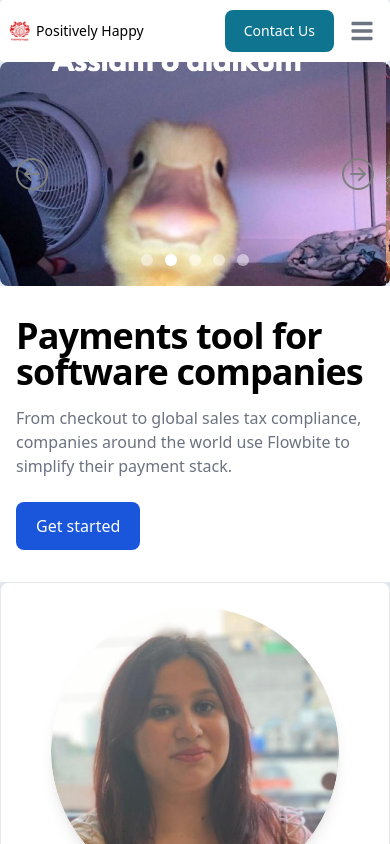
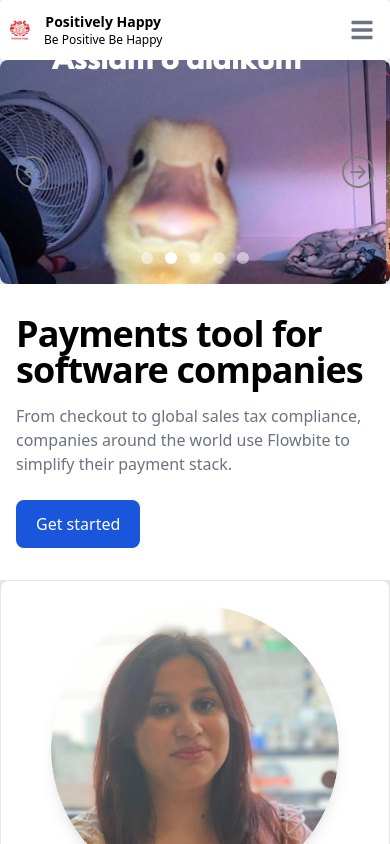
Before and after one commit to Mobeen68/Mobeen68.github.io, a React (Create React App) app: page / in a window 390 px wide. Shown: the top 844 px of the page. Built offline with nearby package versions, Linux system fonts and the light colour scheme.

Commit message:
header ui changed

```diff
--- a/src/components/ui/Navbar/Navbar.jsx
+++ /dev/null
@@ -1,51 +0,0 @@
-import { Fragment } from "react";
-import { Popover, Transition } from "@headlessui/react";
-import {
-  ArrowPathIcon,
-  Bars3Icon,
-  // BookmarkSquareIcon,
-  // CalendarIcon,
-  // ChartBarIcon,
-  // CursorArrowRaysIcon,
-  // LifebuoyIcon,
-  // PhoneIcon,
-  // PlayIcon,
-  // ShieldCheckIcon,
-  // Squares2X2Icon,
-  XMarkIcon,
-} from "@heroicons/react/24/outline";
-// import { ChevronDownIcon } from "@heroicons/react/20/solid";
-import { config } from "../../../config";
-import { Button, Navbar } from "flowbite-react";
-
-function classNames(...classes) {
-  return classes.filter(Boolean).join(" ");
-}
-
-export default function Example() {
-  return (
-    <Navbar fluid={false} rounded={true}>
-      <Navbar.Brand href="https://flowbite.com/">
-        <img
-          src="/img/logo.jpeg"
-          className="mr-1 h-6 sm:h-9"
-          alt="Flowbite Logo"
-        />
-        <span className="self-center whitespace-nowrap text-sm font-medium lg:text-xl dark:text-white">
-          Positively Happy
-        </span>
-      </Navbar.Brand>
-      <div className="flex md:order-2">
-        <div className="mx-2 lg:mx-0">
-          <Button>Contact Us</Button>
-        </div>
-        <Navbar.Toggle />
-      </div>
-      <Navbar.Collapse>
-        {config.NAV_LINKS?.map(({ name, link }) => (
-          <Navbar.Link href={link}>{name}</Navbar.Link>
-        ))}
-      </Navbar.Collapse>
-    </Navbar>
-  );
-}
--- a/src/components/ui/Navbar/index.js
+++ /dev/null
@@ -1 +0,0 @@
-export { default } from "./Navbar";
--- a/src/pages/Home/Home.jsx
+++ b/src/pages/Home/Home.jsx
@@ -1,8 +1,7 @@
 import React from "react";
 import Slider from "./components/Slider";
 import Footer from "./components/Ending";
-// import Header from "./components/Header";
-import Navbar from "../../components/ui/Navbar";
+import Header from "./components/Header";
 import Hero from "./components/Hero";
 import Info from "./components/Info";
 import Team from "./components/Team";
@@ -11,7 +10,7 @@ const Home = () => {
   return (
     <>
       <div className="lg:mx-16 bg-slate-200">
-        <Navbar />
+        <Header />
         <Slider />
         <Hero />
         <Info />
--- a/src/pages/Home/components/Header.jsx
+++ b/src/pages/Home/components/Header.jsx
@@ -3,17 +3,10 @@ import React from "react";
 
 const Header = () => {
   return (
-<<<<<<< HEAD
     <Navbar fluid={true} rounded={true}>
       <Navbar.Brand href="#">
         <img src="/img/logo.jpeg" className="mr-3 h-6 sm:h-9" alt="Logo" />
         <div className="flex flex-col">
-=======
-    <div className="">
-      <Navbar fluid={true} rounded={true}>
-        <Navbar.Brand href="#">
-          <img src="/img/logo.jpeg" className="mr-3 h-7 sm:h-9" alt="Logo" height={"200xp"} />
->>>>>>> 2ac17ce (hero update)
           <span className="self-center whitespace-nowrap text-sm lg:text-xl font-semibold dark:text-white">
             Positively Happy
           </span>
```
